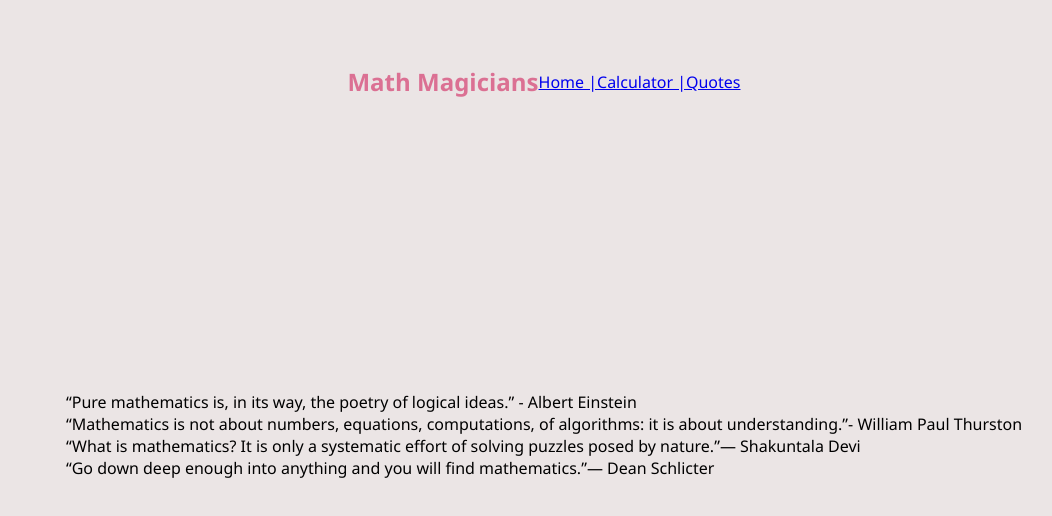
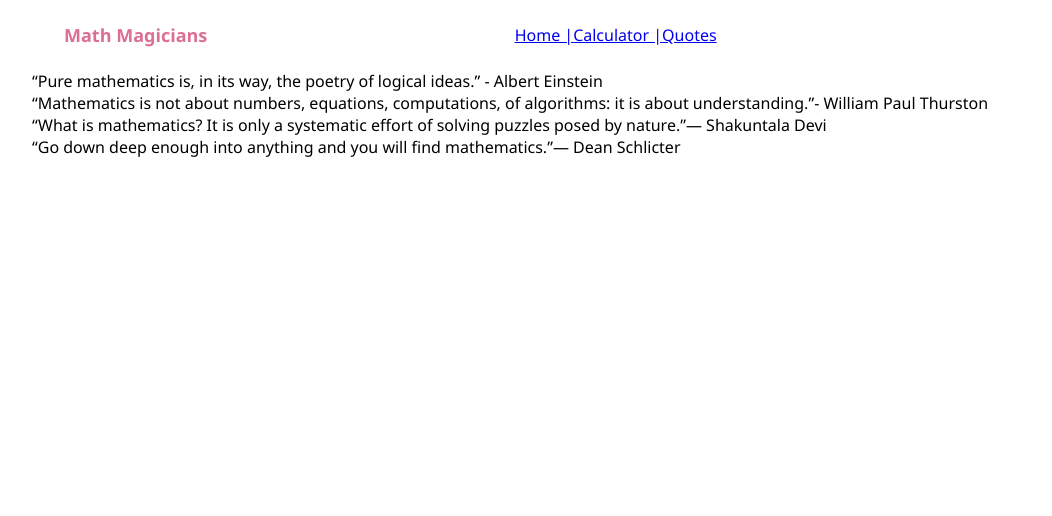
Before and after one commit to Addisu87/math-magicians, a React (Create React App) app: page /quotes in a window 1280 px wide. Shown: the top 516 px of the page, without its empty margins (96-1148 px from the left). Built offline with nearby package versions, Linux system fonts and the light colour scheme.

Commit message:
Modify the navbar styling

```diff
--- a/src/App.css
+++ b/src/App.css
@@ -5,13 +5,12 @@
 }
 
 * {
-  --dark: rgb(235, 229, 229);
+  --light: #fff;
 }
 
 .App {
   width: 100%;
-  height: 100vh;
-  background-color: var(--dark);
+  background-color: var(--light);
   display: flex;
   flex-direction: column;
   align-items: center;
--- a/src/components/Calculator.js
+++ b/src/components/Calculator.js
@@ -24,7 +24,7 @@ function Calculator() {
   const { next, total, operation } = state;
   return (
     <Wrapper>
-      <h4 className="doMath">Let&apos;s do some math!</h4>
+      <h5 className="doMath">Let&apos;s do some math!</h5>
 
       <CalcContainer>
         <RowDisplay next={next} total={total} operation={operation} />
@@ -71,7 +71,6 @@ export default Calculator;
 
 const Wrapper = styled.div`
   display: flex;
-  height: 80vh;
   & .doMath {
     flex: 1;
   }
--- a/src/components/Home.js
+++ b/src/components/Home.js
@@ -11,7 +11,7 @@ function Home() {
         aliquam suscipit vero, vitae dolorem ab laboriosam laudantium voluptatum
         magni libero iusto error eos?
       </p>
-
+      <br />
       <p>
         Emmet Abbreviation Lorem, ipsum dolor sit amet consectetur adipisicing
         elit. Praesentium facere numquam nobis minus ipsam quaerat doloremque
@@ -29,7 +29,6 @@ const HomeContainer = styled.div`
   flex-direction: column;
   justify-content: center;
   align-items: center;
-  height: 80vh;
   & h4 {
     font-weight: 700;
   }
--- a/src/components/Navbar.js
+++ b/src/components/Navbar.js
@@ -4,36 +4,42 @@ import styled from 'styled-components';
 
 function Navbar() {
   return (
-    <Nav>
+    <NavBar>
       <Title>Math Magicians</Title>
-      <Links>
+      <Nav>
         <Link to="/">Home |</Link>
         <Link to="/calculator">Calculator |</Link>
         <Link to="/quotes">Quotes</Link>
-      </Links>
-    </Nav>
+      </Nav>
+    </NavBar>
   );
 }
 
 export default Navbar;
 
-const Nav = styled.header`
+const NavBar = styled.div`
   display: flex;
   justify-content: space-between;
   align-items: center;
   height: 70px;
-  padding: 10px 30px;
+  padding: 0 32px;
+  margin: 0 auto;
+  width: 80%;
 `;
 
 const Title = styled.h2`
-  font-size: 24px;
+  font-size: 18px;
   font-weight: 700;
   line-height: 20px;
   text-decoration: none;
   color: palevioletred;
+  display: flex;
 `;
 
-const Links = styled.div`
+const Nav = styled.div`
   display: flex;
+  align-items: center;
   justify-content: space-between;
+  padding: 30px;
+  margin: 0 auto;
 `;
--- a/src/components/Quotes.js
+++ b/src/components/Quotes.js
@@ -6,9 +6,7 @@ function Quotes() {
     <Main>
       <QouteList>
         <li>
-          <q>Pure mathematics is, in its way, the poetry of logical ideas.</q>
-          {' '}
-          -
+          <q>Pure mathematics is, in its way, the poetry of logical ideas.</q> -
           Albert Einstein
         </li>
         <li>
@@ -42,9 +40,9 @@ const Main = styled.div`
   display: flex;
   flex-direction: column;
   justify-content: center;
-  align-items: center;
-  height: 77vh;
-  margin: 10px 0;
+  font-size: 1rem;
+  align-center: center;
+  width: 80%;
 `;
 
 const QouteList = styled.ul`
--- a/src/index.css
+++ b/src/index.css
@@ -53,7 +53,7 @@ body {
 
 input[type='button'] {
   width: 100%;
-  background-color: var(--dark);
+  background-color: var(--light);
   border: 2px solid var(--border-color);
   display: flex;
   justify-content: center;
```
